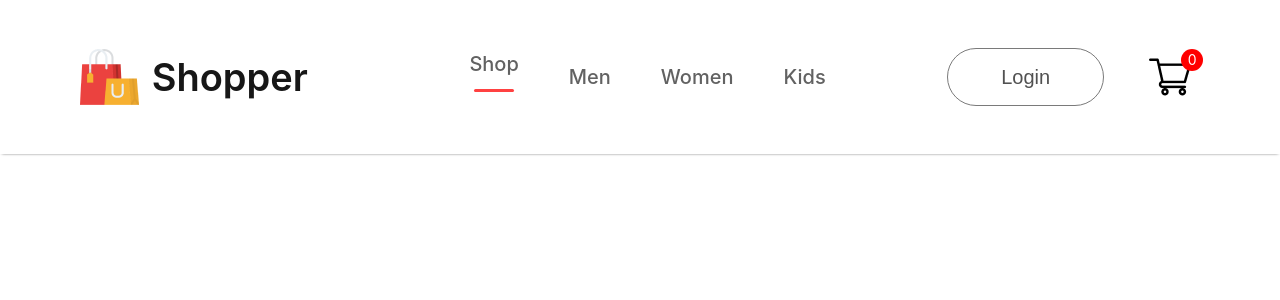
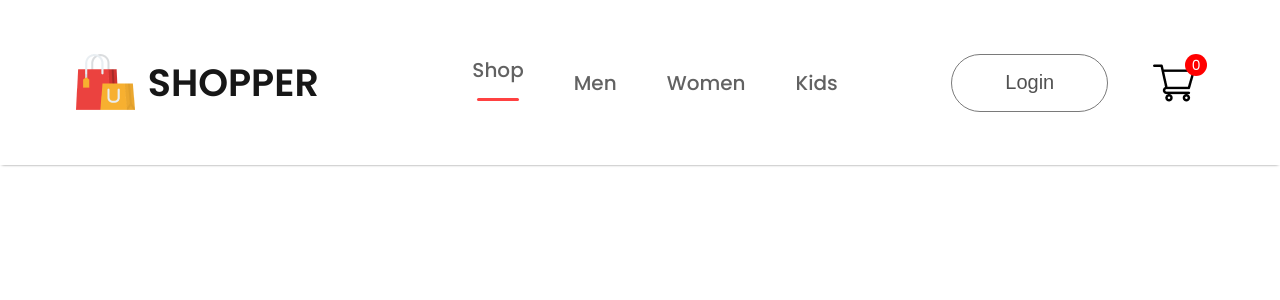
Before and after one commit to sahilsh17/Ecom, a React (Create React App) app in the folder frontend/: page / in a window 1280 px wide. Shown: the top 300 px of the page. Built offline with nearby package versions, Linux system fonts and the light colour scheme.

Commit message:
created 5 pages

```diff
--- a/frontend/public/index.html
+++ b/frontend/public/index.html
@@ -15,6 +15,9 @@
       user's mobile device or desktop. See https://developers.google.com/web/fundamentals/web-app-manifest/
     -->
     <link rel="manifest" href="%PUBLIC_URL%/manifest.json" />
+    <link rel="preconnect" href="https://fonts.googleapis.com">
+    <link rel="preconnect" href="https://fonts.gstatic.com" crossorigin>
+    <link href="https://fonts.googleapis.com/css2?family=Poppins:ital,wght@0,100;0,200;0,300;0,400;0,500;0,600;0,700;0,800;0,900;1,100;1,200;1,300;1,400;1,500;1,600;1,700;1,800;1,900&display=swap" rel="stylesheet">
     <!--
       Notice the use of %PUBLIC_URL% in the tags above.
       It will be replaced with the URL of the `public` folder during the build.
--- a/frontend/src/Components/Navbar/Navbar.jsx
+++ b/frontend/src/Components/Navbar/Navbar.jsx
@@ -10,7 +10,7 @@ export const Navbar = () => {
     <div className='navbar'>
       <div className='nav-logo'>
         <img src={logo} alt="" />
-        <p> Shopper</p>
+        <p> SHOPPER</p>
       </div>
       <ul className="nav-menu">
         <li onClick={() => { setMenu("shop") }}> Shop{menu === "shop" ? <hr /> : <></>} </li>
--- a/frontend/src/index.css
+++ b/frontend/src/index.css
@@ -5,6 +5,7 @@ body {
     sans-serif;
   -webkit-font-smoothing: antialiased;
   -moz-osx-font-smoothing: grayscale;
+  font-family: 'poppins';
 }
 
 code {
```
Also changed, not shown: frontend/src/Pages/Cart.jsx (added, +7 -0 lines), frontend/src/Pages/LoginSignup.jsx (added, +7 -0 lines), frontend/src/Pages/ShopCategory.jsx (added, +7 -0 lines), frontend/src/Pages/Product.jsx (added), frontend/src/Pages/Shop.jsx (added).
